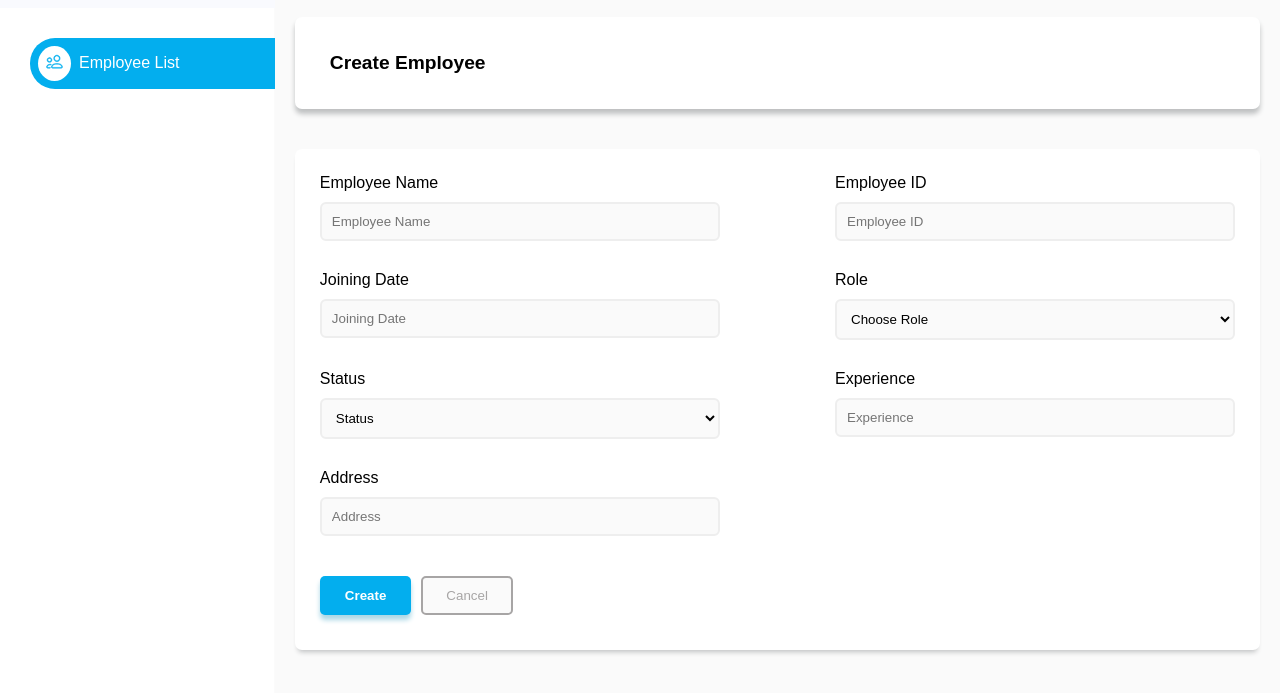
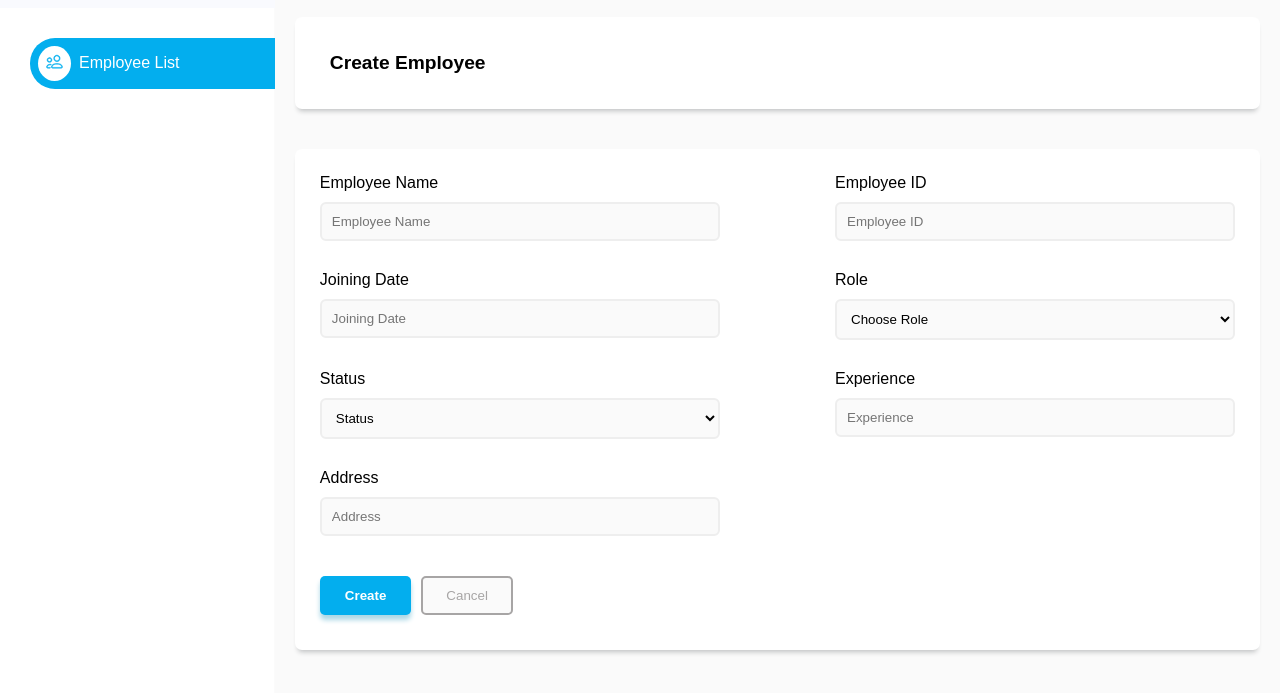
Before and after one commit to sru-thy/KV-assignments, a plain HTML site: page Assignment 2/index.html in a window 1280 px wide. Shown: the part 79-772 px from the top of the page. Drawn offline with Linux system fonts and the light colour scheme.

Commit message:
update box shadow

```diff
--- a/Assignment 2/style.css
+++ b/Assignment 2/style.css
@@ -83,7 +83,7 @@ section {
   padding: 35px;
   font-size: larger;
   font-weight: bold;
-  box-shadow: 0px 5px 5px rgb(191, 193, 194);
+  box-shadow: 0px 5px 5px -3px rgb(191, 193, 194);
 }
 
 .form {
```
